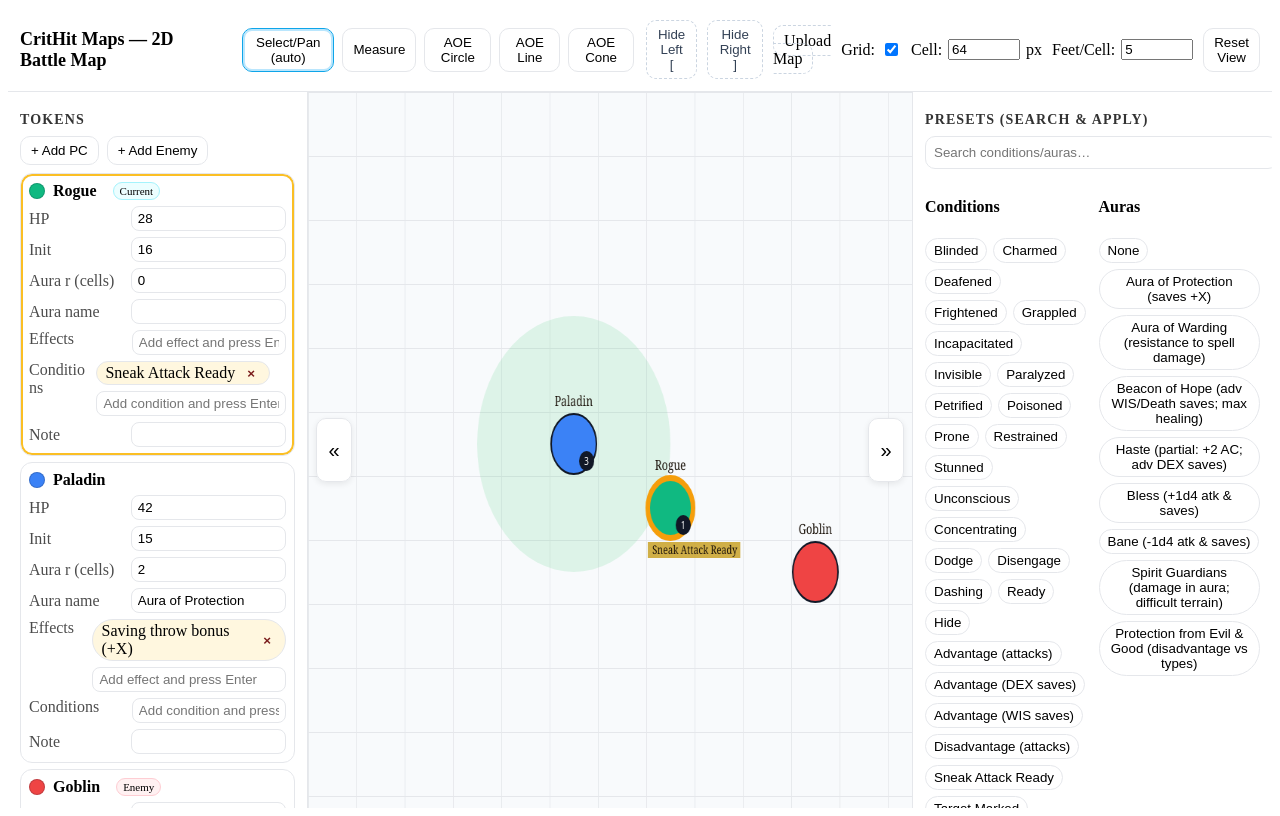
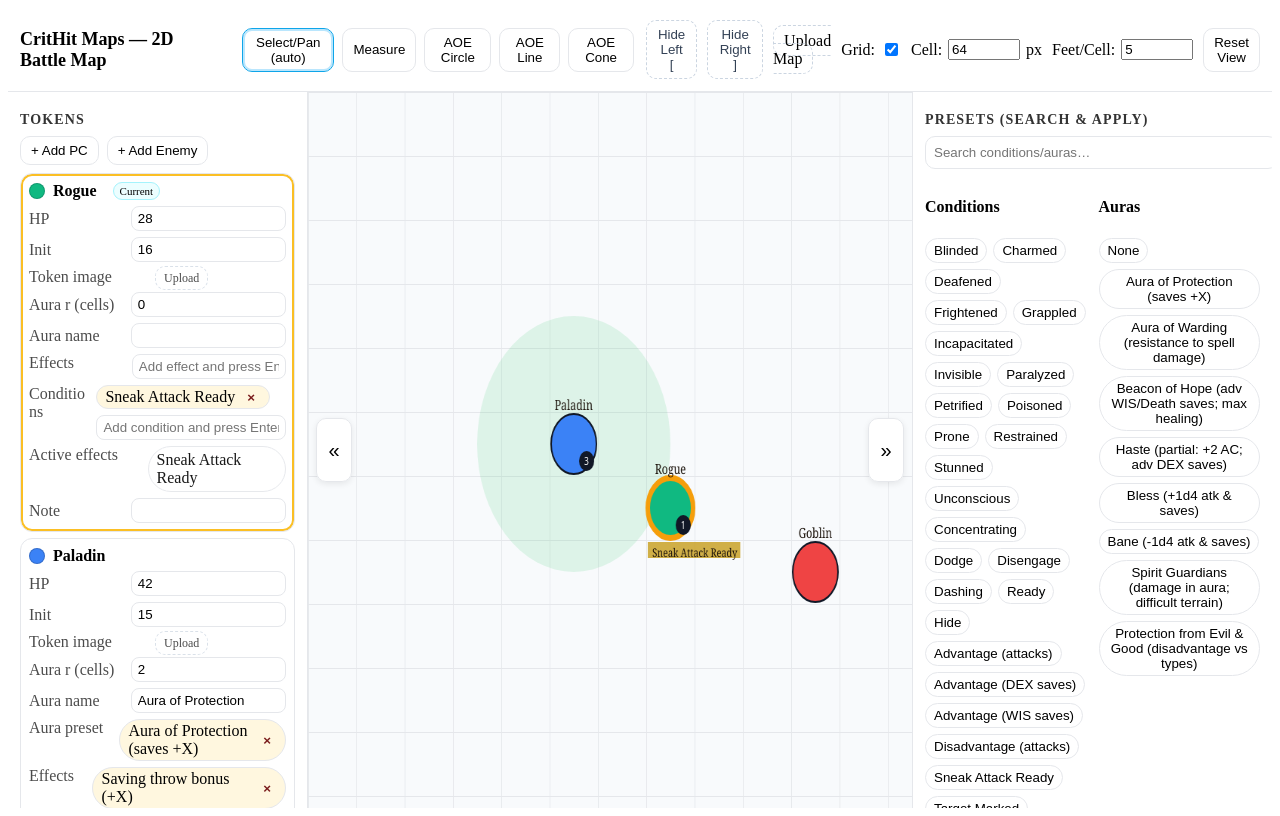
Before and after one commit to Hfranks95/crithitmaps, a React (Vite) app: page / in a window 1280 px wide. Built offline with nearby package versions, Linux system fonts and the light colour scheme; the HTML template or start-up script is replaced by a standard one.

Commit message:
Token images with circular crop + aura/effects UX

```diff
--- a/src/App.jsx
+++ b/src/App.jsx
@@ -12,7 +12,7 @@ export default function BattleMapApp() {
   const [grid, setGrid] = useState({ sizePx: 64, show: true, feetPerCell: 5 });
   const [bgImage, setBgImage] = useState(null);
 
-  /** @typedef {{id:string,name:string,x:number,y:number,color:string,isEnemy?:boolean,hp?:number,note?:string,initiative?:number,auraRadiusCells?:number,auraName?:string,auraEffects?:string[],auraPreset?:string,auraPresetValue?:number,auraAffects?:'all'|'allies'|'enemies',conditions?:string[]}} Token */
+  /** @typedef {{id:string,name:string,x:number,y:number,color:string,isEnemy?:boolean,hp?:number,note?:string,initiative?:number,auraRadiusCells?:number,auraName?:string,auraEffects?:string[],auraPreset?:string,auraPresetValue?:number,auraAffects?:'all'|'allies'|'enemies',conditions?:string[], imageUrl?:string, imageObj?:HTMLImageElement|null}} Token */
   /** @type {Token[]} */
   const [tokens, setTokens] = useState(() => [
     {
@@ -30,6 +30,8 @@ export default function BattleMapApp() {
       auraPresetValue: 3,
       auraAffects: "allies",
       conditions: [],
+      imageUrl: "",
+      imageObj: null,
     },
     {
       id: cryptoRandomId(),
@@ -40,6 +42,8 @@ export default function BattleMapApp() {
       hp: 28,
       initiative: 16,
       conditions: ["Sneak Attack Ready"],
+      imageUrl: "",
+      imageObj: null,
     },
     {
       id: cryptoRandomId(),
@@ -51,6 +55,8 @@ export default function BattleMapApp() {
       hp: 12,
       initiative: 12,
       conditions: [],
+      imageUrl: "",
+      imageObj: null,
     },
   ]);
 
@@ -134,6 +140,7 @@ export default function BattleMapApp() {
   useEffect(() => {
     const c = canvasRef.current;
     if (!c) return;
+    anitJagg(c); // ensure crisp lines on some browsers
     const ctx = c.getContext("2d");
     if (!ctx) return;
     const dpr = window.devicePixelRatio || 1;
@@ -182,7 +189,7 @@ export default function BattleMapApp() {
     const selectedToken = tokens.find((t) => t.id === selectedId);
     const highlightIds = computeHighlightTargets(selectedToken, tokens);
 
-    // Tokens (circles filling the cell)
+    // Tokens (circles filling the cell) + circular image crop if provided
     for (const t of tokens) {
       const cx = (t.x + 0.5) * cellPx + view.offsetX * dpr;
       const cy = (t.y + 0.5) * cellPx + view.offsetY * dpr;
@@ -191,14 +198,37 @@ export default function BattleMapApp() {
       const isHL  = highlightIds.has(t.id);
 
       ctx.save();
-      // body
+      // circle clip path
       ctx.beginPath();
       ctx.arc(cx, cy, r, 0, Math.PI * 2);
-      ctx.fillStyle = t.color;
-      ctx.fill();
+      ctx.clip();
+
+      if (t.imageObj && t.imageObj.complete) {
+        // draw image as aspect-fill in the circle square (2r x 2r)
+        const side = r * 2;
+        const iw = t.imageObj.naturalWidth || t.imageObj.width || 1;
+        const ih = t.imageObj.naturalHeight || t.imageObj.height || 1;
+        const scale = Math.max(side / iw, side / ih);
+        const dw = iw * scale;
+        const dh = ih * scale;
+        const dx = cx - dw / 2;
+        const dy = cy - dh / 2;
+        ctx.imageSmoothingEnabled = true;
+        ctx.drawImage(t.imageObj, dx, dy, dw, dh);
+      } else {
+        // fallback fill color
+        ctx.fillStyle = t.color;
+        ctx.fillRect(cx - r, cy - r, r * 2, r * 2);
+      }
+
+      // restore to draw ring etc
+      ctx.restore();
+
       // ring
       ctx.lineWidth = isSel ? 6 : 2;
       ctx.strokeStyle = isSel ? "#f59e0b" : isHL ? "#16a34a" : "#111827";
+      ctx.beginPath();
+      ctx.arc(cx, cy, r, 0, Math.PI * 2);
       ctx.stroke();
 
       // name label
@@ -413,6 +443,8 @@ export default function BattleMapApp() {
         hp: isEnemy ? 10 : 30,
         initiative: 10,
         conditions: [],
+        imageUrl: "",
+        imageObj: null,
       },
     ]);
   }
@@ -459,10 +491,15 @@ export default function BattleMapApp() {
     );
   }
 
+  // NEW: toggle aura preset (click again to clear)
   function applyAuraPresetToSelected(preset) {
     if (!selectedId) return;
     setTokens(prev => prev.map(t => {
       if (t.id !== selectedId) return t;
+      // toggle off if already selected
+      if (t.auraPreset === preset.key) {
+        return { ...t, auraPreset: "none", auraName: "", auraEffects: (t.auraEffects||[]), auraRadiusCells: 0 };
+      }
       // merge default aura effects (no duplicates)
       const cur = t.auraEffects || [];
       const add = preset.defaultAuraEffects || [];
@@ -514,6 +551,24 @@ export default function BattleMapApp() {
     const img = new Image();
     img.onload = () => setBgImage(img);
     img.src = url;
+  }
+
+  // NEW: per-token image upload
+  function loadTokenImage(file, tokenId) {
+    if (!file) return;
+    const url = URL.createObjectURL(file);
+    const img = new Image();
+    img.onload = () => {
+      setTokens(prev => prev.map(t =>
+        t.id === tokenId ? { ...t, imageUrl: url, imageObj: img } : t
+      ));
+    };
+    img.src = url;
+  }
+  function clearTokenImage(tokenId) {
+    setTokens(prev => prev.map(t =>
+      t.id === tokenId ? { ...t, imageUrl: "", imageObj: null } : t
+    ));
   }
 
   // ===== UI =====
@@ -633,7 +688,7 @@ export default function BattleMapApp() {
           <div style={{ display: "grid", gap: 6 }}>
             {sortedTokens.map((t, idx) => (
               <div key={t.id} className="card" data-selected={t.id === selectedId} onClick={() => setSelectedId(t.id)}>
-                <div style={{ display: "flex", alignItems: "center", gap: 8 }}>
+                <div style={{ display: "flex", alignItems: "center", gap: 8, flexWrap: "wrap" }}>
                   <span
                     style={{
                       width: 14, height: 14, borderRadius: 999, background: t.color,
@@ -653,6 +708,23 @@ export default function BattleMapApp() {
                   <label>Init</label>
                   <input type="number" value={t.initiative ?? 0} onChange={(e) => updateToken(t.id, { initiative: parseInt(e.target.value) || 0 })} />
                 </div>
+
+                {/* Quick token image upload + clear */}
+                <div className="row">
+                  <label>Token image</label>
+                  <div style={{ display: "flex", gap: 6 }}>
+                    <label className="file small">
+                      <input type="file" accept="image/*" onChange={(e) => e.target.files && loadTokenImage(e.target.files[0], t.id)} />
+                      <span>Upload</span>
+                    </label>
+                    {t.imageObj && (
+                      <button className="btn danger" onClick={(e) => { e.stopPropagation(); clearTokenImage(t.id); }}>
+                        Clear
+                      </button>
+                    )}
+                  </div>
+                </div>
+
                 <div className="row">
                   <label>Aura r (cells)</label>
                   <input type="number" min={0} value={t.auraRadiusCells ?? 0}
@@ -663,7 +735,26 @@ export default function BattleMapApp() {
                   <input type="text" value={t.auraName ?? ""} onChange={(e) => updateToken(t.id, { auraName: e.target.value })} />
                 </div>
 
-                {/* Effects chips */}
+                {/* Active Aura Preset chip (removable) */}
+                {t.auraPreset && t.auraPreset !== "none" && (
+                  <div className="row multi">
+                    <label>Aura preset</label>
+                    <div className="chips">
+                      <span className="chip pillchip">
+                        <span className="txt">
+                          {AURA_PRESETS.find(a => a.key === t.auraPreset)?.label || t.auraPreset}
+                        </span>
+                        <button
+                          className="x"
+                          onClick={(e) => { e.stopPropagation(); updateToken(t.id, { auraPreset: "none", auraName: "", auraRadiusCells: 0 }); }}
+                          aria-label="Remove aura preset"
+                        >×</button>
+                      </span>
+                    </div>
+                  </div>
+                )}
+
+                {/* Effects chips (manual, removable) */}
                 <ChipField
                   label="Effects"
                   values={t.auraEffects || []}
@@ -672,7 +763,7 @@ export default function BattleMapApp() {
                   placeholder="Add effect and press Enter"
                 />
 
-                {/* Conditions chips */}
+                {/* Conditions chips (manual, removable) */}
                 <ChipField
                   label="Conditions"
                   values={t.conditions || []}
@@ -680,6 +771,20 @@ export default function BattleMapApp() {
                   onRemove={(idx) => updateToken(t.id, { conditions: (t.conditions || []).filter((_, i) => i !== idx) })}
                   placeholder="Add condition and press Enter"
                 />
+
+                {/* Active Effects (read-only summary) */}
+                { (tokenEffects[t.id]?.length || 0) > 0 && (
+                  <div className="row multi">
+                    <label>Active effects</label>
+                    <div className="chips">
+                      {tokenEffects[t.id].map((v, i) => (
+                        <span key={i} className="chip" style={{ opacity: 0.9 }}>
+                          {v}
+                        </span>
+                      ))}
+                    </div>
+                  </div>
+                )}
 
                 <div className="row">
                   <label>Note</label>
@@ -768,7 +873,7 @@ export default function BattleMapApp() {
             value={presetQuery}
             onChange={(e) => setPresetQuery(e.target.value)}
           />
-        <div className="preset-grid">
+          <div className="preset-grid">
             <div>
               <h4>Conditions</h4>
               <div className="chips">
@@ -782,11 +887,22 @@ export default function BattleMapApp() {
             <div>
               <h4>Auras</h4>
               <div className="chips">
-                {filteredAuras.map((a) => (
-                  <button key={a.key} className="chip" disabled={!selectedId} onClick={() => applyAuraPresetToSelected(a)}>
-                    {a.label}
-                  </button>
-                ))}
+                {filteredAuras.map((a) => {
+                  const sel = tokens.find(t => t.id === selectedId);
+                  const active = sel && sel.auraPreset === a.key && a.key !== "none";
+                  return (
+                    <button
+                      key={a.key}
+                      className="chip"
+                      data-active={active ? "true" : "false"}
+                      disabled={!selectedId}
+                      onClick={() => applyAuraPresetToSelected(a)}
+                      title={a.defaultName || a.label}
+                    >
+                      {a.label}
+                    </button>
+                  );
+                })}
               </div>
             </div>
           </div>
@@ -952,6 +1068,8 @@ export default function BattleMapApp() {
             <TokenInspector
               token={tokens.find((t) => t.id === selectedId)}
               onChange={(patch) => updateToken(selectedId, patch)}
+              onUploadImage={(file) => loadTokenImage(file, selectedId)}
+              onClearImage={() => clearTokenImage(selectedId)}
             />
           ) : (
             <p style={{ opacity: 0.6 }}>Select a token to edit.</p>
@@ -972,6 +1090,7 @@ export default function BattleMapApp() {
         .btn.ghost:hover{border-style:solid}
         .file input{display:none}
         .file span{padding:6px 10px;border:1px dashed #cbd5e1;border-radius:10px;cursor:pointer}
+        .file.small span{padding:4px 8px;font-size:12px}
         .card{border:1px solid #e5e7eb;border-radius:12px;padding:8px;background:#fff}
         .card[data-selected="true"]{box-shadow:0 0 0 2px #fbbf24 inset}
         .card.small{padding:8px}
@@ -986,6 +1105,7 @@ export default function BattleMapApp() {
         .chips{display:flex;flex-wrap:wrap;gap:6px;max-width:100%}
         .chips.input{align-items:center}
         .chip{padding:4px 8px;border:1px solid #e5e7eb;border-radius:999px;background:#fff}
+        .chip[data-active=\"true\"]{background:#eff6ff;border-color:#bfdbfe}
         .chip.pillchip{display:inline-flex;align-items:center;gap:6px;padding:2px 8px;border-radius:999px;background:#fff7df;border:1px solid #e5e7eb}
         .chip.pillchip .x{border:none;background:transparent;cursor:pointer;font-weight:700;color:#7a1c1c}
         .chip-input{flex:1 1 auto;min-width:0;width:100%;max-width:100%;padding:6px 8px;border:1px dashed #e5e7eb;border-radius:10px;background:#fff}
@@ -1072,7 +1192,7 @@ function ChipField({ label, values, onAdd, onRemove, placeholder }) {
   );
 }
 
-function TokenInspector({ token, onChange }) {
+function TokenInspector({ token, onChange, onUploadImage, onClearImage }) {
   if (!token) return null;
   return (
     <div className="card">
@@ -1083,6 +1203,23 @@ function TokenInspector({ token, onChange }) {
       <div className="row"><label>HP</label><input type="number" value={token.hp ?? 0} onChange={(e) => onChange({ hp: parseInt(e.target.value) || 0 })} /></div>
       <div className="row"><label>Init</label><input type="number" value={token.initiative ?? 0} onChange={(e) => onChange({ initiative: parseInt(e.target.value) || 0 })} /></div>
       <div className="row"><label>Enemy?</label><input type="checkbox" checked={!!token.isEnemy} onChange={(e) => onChange({ isEnemy: e.target.checked })} /></div>
+
+      {/* Token image controls */}
+      <div className="row">
+        <label>Token image</label>
+        <div style={{ display: "flex", gap: 6 }}>
+          <label className="file small">
+            <input type="file" accept="image/*" onChange={(e) => e.target.files && onUploadImage?.(e.target.files[0])} />
+            <span>Upload</span>
+          </label>
+          {token.imageObj && (
+            <button className="btn danger" onClick={() => onClearImage?.()}>
+              Clear
+            </button>
+          )}
+        </div>
+      </div>
+
       <div className="row"><label>Aura r (cells)</label><input type="number" min={0} value={token.auraRadiusCells ?? 0} onChange={(e) => onChange({ auraRadiusCells: clamp(parseInt(e.target.value), 0, 20) })} /></div>
       <div className="row"><label>Aura name</label><input value={token.auraName ?? ""} onChange={(e) => onChange({ auraName: e.target.value })} /></div>
 
@@ -1410,6 +1547,9 @@ function computeHighlightTargets(selectedToken, tokens) {
   return out;
 }
 
+/* Fix subtle canvas jaggies on some browsers by nudging width/height to integers */
+function anitJagg(canvas){ const w=canvas.width|0,h=canvas.height|0; if(canvas.width!==w) canvas.width=w; if(canvas.height!==h) canvas.height=h; }
+
 /* ================== Dev Self-tests (non-fatal) ================== */
 if (import.meta.env?.DEV) {
   try {
```
